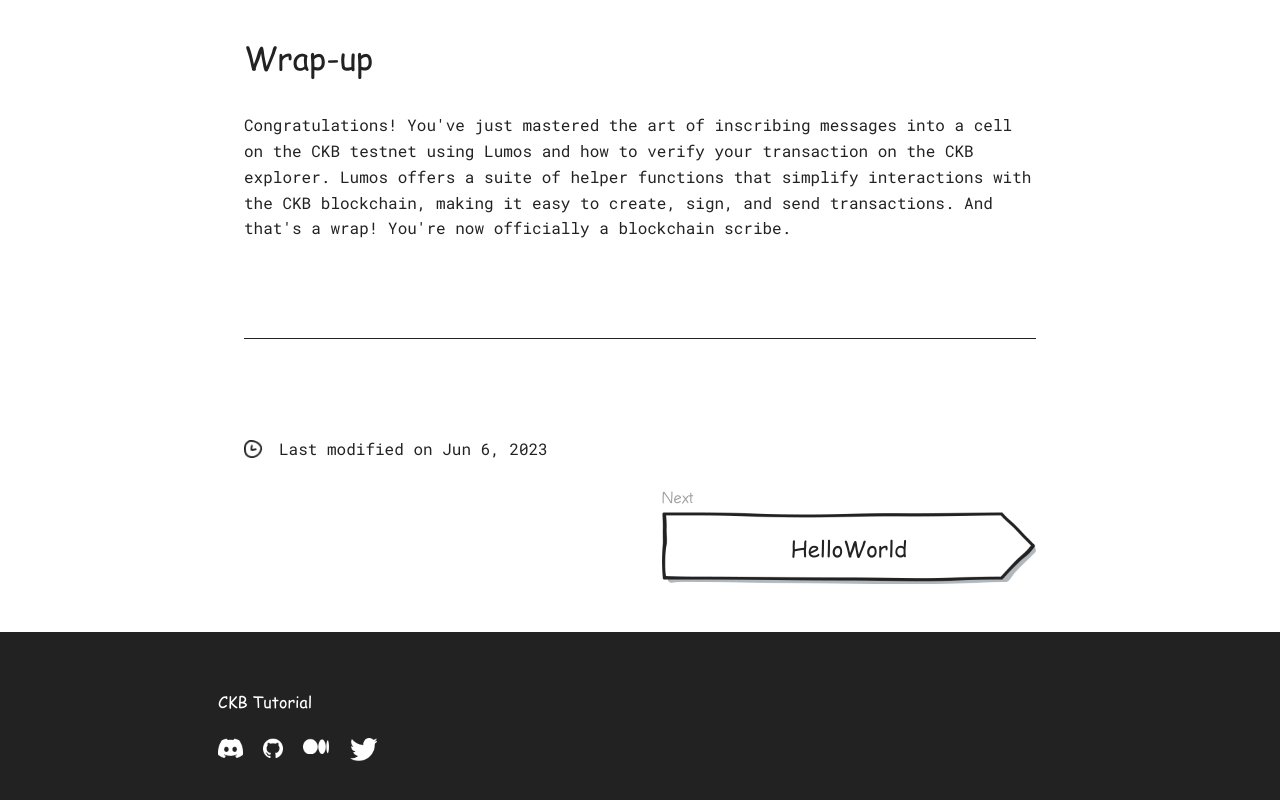
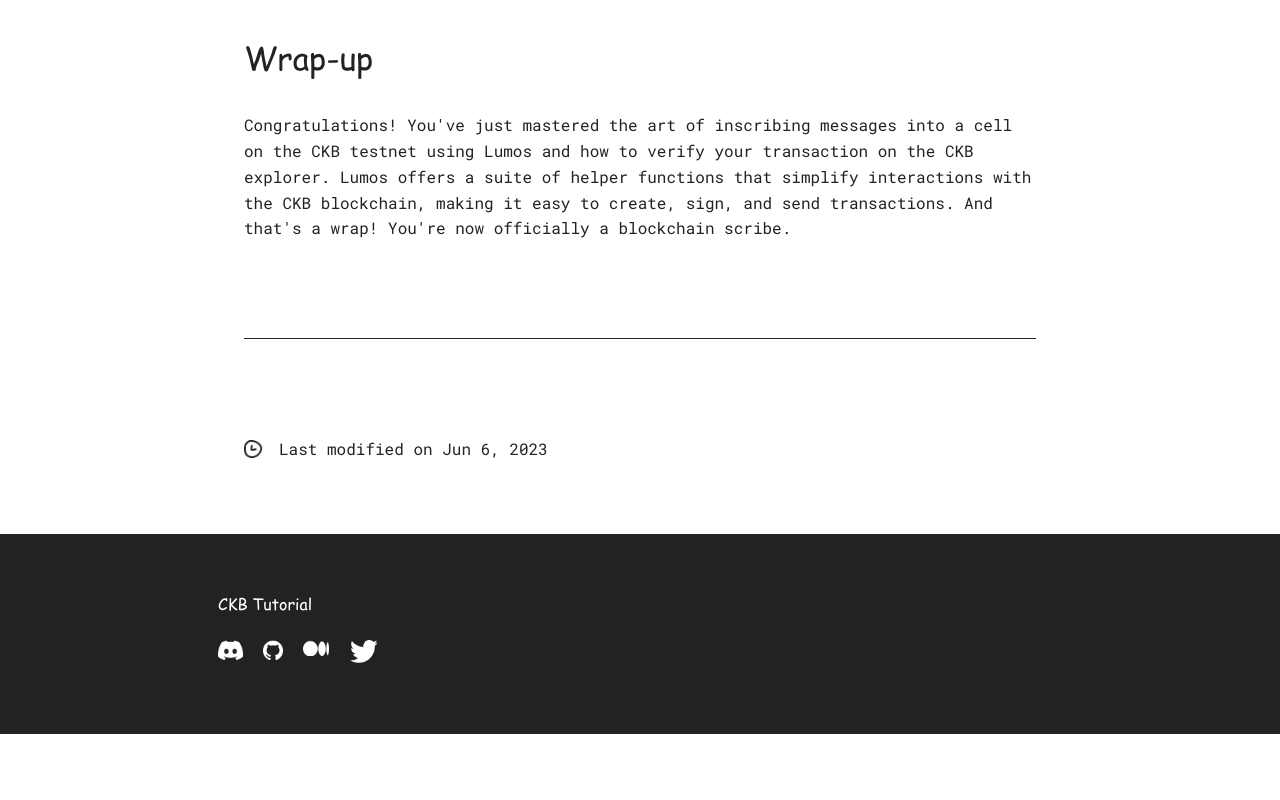
Before and after one commit to cryptape/ckb-tutorial, a React (Vite) app: page / in a window 1280 px wide. Shown: the part 6069-6869 px from the top of the page. After the commit the page ends 6803 px from the top, so only its background shows below. Built offline with nearby package versions, Linux system fonts and the light colour scheme.

Commit message:
update NextPage component match docs.json

```diff
--- a/src/components/NextPage/NextPage.tsx
+++ b/src/components/NextPage/NextPage.tsx
@@ -1,7 +1,7 @@
 import React, { useEffect, useState } from 'react';
 import { useNavigate } from 'react-router-dom';
-import docs from '../../utils/docs.ts'
-import './NextPage.scss'
+import docs, { Doc } from '../../utils/docs.ts';
+import './NextPage.scss';
 
 interface NextPageProps {
     docName: string;
@@ -9,25 +9,29 @@ interface NextPageProps {
 
 const NextPage: React.FC<NextPageProps> = ({ docName }) => {
     const navigate = useNavigate();
-    const [route, setRoute] = useState({ firstLevel: '', secondLevel: '' });
+    const [route, setRoute] = useState<Doc | null>(null);
 
     useEffect(() => {
-        const docRoute = docs.find(doc => doc.name === docName);
+        const docRoute = docs.find(doc => doc.secondLevels.some(level => level.name === docName));
         if (docRoute) setRoute(docRoute);
     }, [docName]);
 
     const handleClick = () => {
-        navigate(route.secondLevel);
+        if (route && route.secondLevels.length > 0) {
+            navigate(route.secondLevels[0].secondLevel);
+        }
     };
 
     return (
         <div className="flex flex-row-reverse">
-            <div className="next-page-container">
-                <p>Next</p>
-                <div className="next-page-btn" onClick={handleClick}>
-                    {docName}
+            {route && (
+                <div className="next-page-container">
+                    <p>Next</p>
+                    <div className="next-page-btn" onClick={handleClick}>
+                        {docName}
+                    </div>
                 </div>
-            </div>
+            )}
         </div>
     );
 };
```
